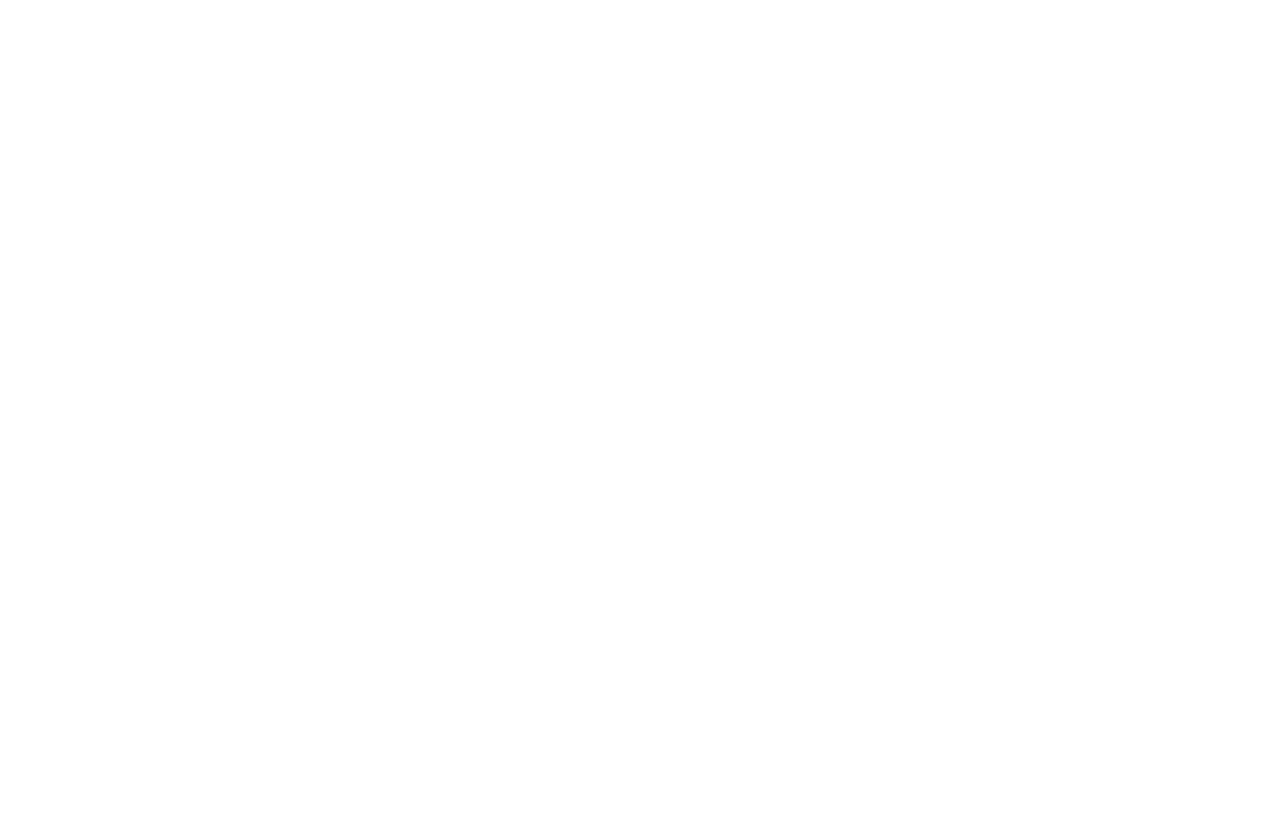
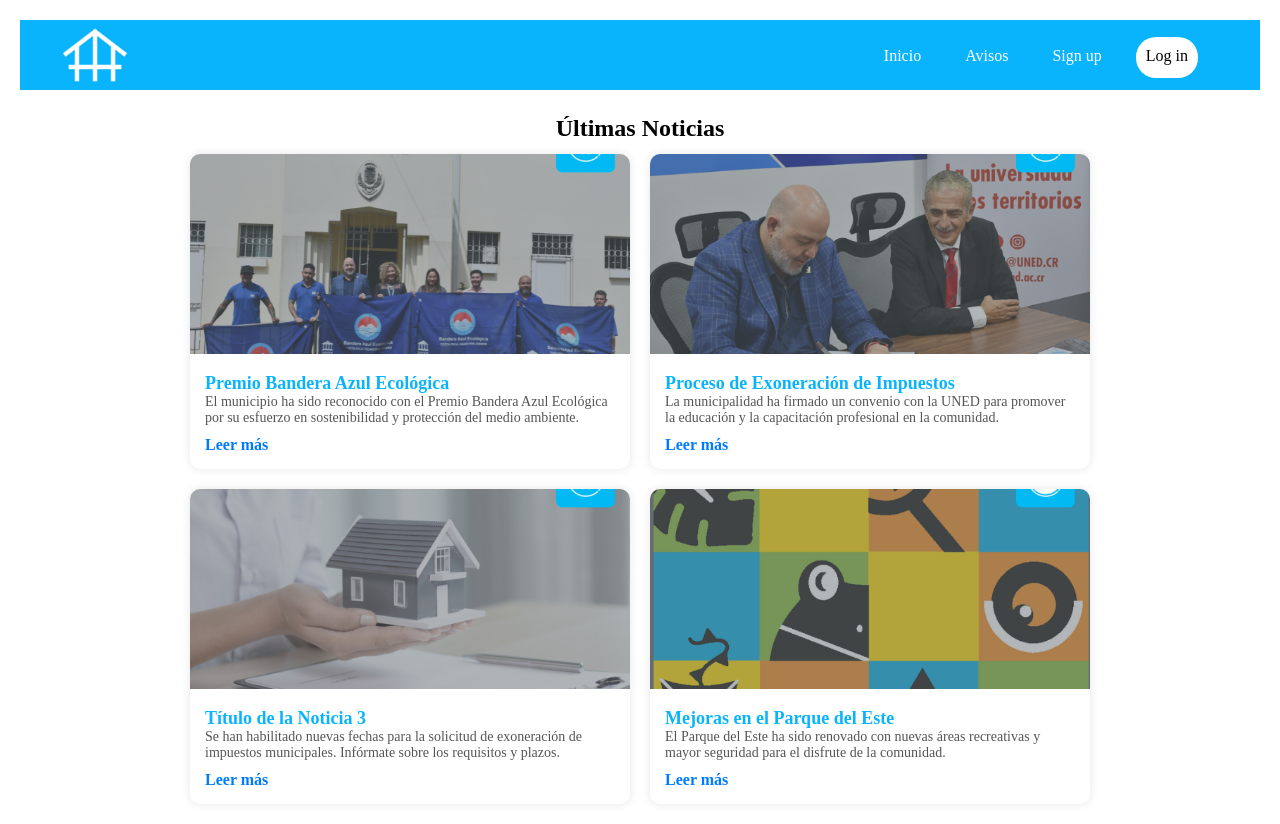
Before and after one commit to nanoulloa/proyecto_software1, a plain HTML site: page Noticias.html in a window 1280 px wide. Before the commit the page ends 800 px from the top, so only its background shows below. Drawn offline with Linux system fonts and the light colour scheme.

Commit message:
noticias Html y css archivo
noticias Html y css archivo

```diff
--- a/Noticias.html
+++ b/Noticias.html
@@ -4,8 +4,67 @@
     <meta charset="UTF-8">
     <meta name="viewport" content="width=device-width, initial-scale=1.0">
     <title>Document</title>
+    <link rel="stylesheet" href="/noticias.css">
+    <link rel="stylesheet" type="text/css" href="montesdeoca.css">
 </head>
 <body>
+    <header class="menu_principal">
+        <div class="logo_header">
+            <img class="imagen" src="./img/logo header.png" alt="logo de la municipalidad">
+        </div>
+        <ul class="opciones">
+            <li class="elemento_menu"><a class="enlace_menu" href="#">Inicio</a></li>
+            <li class="elemento_menu"><a class="enlace_menu" href="#">Avisos</a></li>
+            <li class="elemento_menu signup_item"><a class="enlace_menu" href="#">Sign up</a></li>
+            <li class="elemento_menu login_item"><a class="enlace_menu" href="#">Log in</a></li>
+        </ul>
 
+    </header>
+
+    <main>
+        <h2>Últimas Noticias</h2>
+    <div class="news-container">
+        <div class="news-card">
+            <div class="news-image">
+                <img src="/img/bandera_azul-2025.png" alt="Bandera Azul">
+            </div>
+            <div class="news-content">
+                <h3>Premio Bandera Azul Ecológica</h3>
+                <p>El municipio ha sido reconocido con el Premio Bandera Azul Ecológica por su esfuerzo en sostenibilidad y protección del medio ambiente.</p>
+                <a href="#">Leer más</a>
+            </div>
+        </div>
+        <div class="news-card">
+            <div class="news-image">
+                <img src="/img/Convenio_Uned.png" alt="Convenio uned">
+            </div>
+            <div class="news-content">
+                <h3>Proceso de Exoneración de Impuestos</h3>
+                <p>La municipalidad ha firmado un convenio con la UNED para promover la educación y la capacitación profesional en la comunidad.</p>
+                <a href="#">Leer más</a>
+            </div>
+        </div>
+        <div class="news-card">
+            <div class="news-image">
+                <img src="/img/exoneracion.png" alt="exoneracion">
+            </div>
+            <div class="news-content">
+                <h3>Título de la Noticia 3</h3>
+                <p>Se han habilitado nuevas fechas para la solicitud de exoneración de impuestos municipales. Infórmate sobre los requisitos y plazos.</p>
+                <a href="#">Leer más</a>
+            </div>
+        </div>
+        <div class="news-card">
+            <div class="news-image">
+                <img src="/img/mejoras_ parque_del_este.png" alt="Mejoras en parque">
+            </div>
+            <div class="news-content">
+                <h3>Mejoras en el Parque del Este</h3>
+                <p>El Parque del Este ha sido renovado con nuevas áreas recreativas y mayor seguridad para el disfrute de la comunidad.</p>
+                <a href="#">Leer más</a>
+            </div>
+        </div>
+    </div>
+    </main>
 </body>
 </html>
--- /dev/null
+++ b/noticias.css
@@ -0,0 +1,62 @@
+body {
+    font-family: Arial, sans-serif;
+    background-color: white;
+    margin: 0;
+    padding: 20px;
+    color: black;
+}
+
+h2{
+    color: black;
+    margin-top: 2%;
+    text-align:center;
+}
+
+.news-container {
+    display: grid;
+    grid-template-columns: repeat(2, 1fr);
+    gap: 20px;
+    max-width: 900px;
+    margin: auto;
+    margin-top: 1%;
+}
+.news-card {
+    background: white;
+    border-radius: 10px;
+    overflow: hidden;
+    box-shadow: 0 0 10px rgba(0,0,0,0.1);
+    transition: transform 0.3s;
+    color: black;
+}
+.news-card:hover {
+    transform: scale(1.03);
+}
+.news-image img {
+    width: 100%;
+    height: 200px;
+    object-fit: cover;
+}
+.news-content {
+    padding: 15px;
+}
+.news-content h3 {
+    margin: 0;
+    font-size: 18px;
+    color: #0AB4FD;
+}
+.news-content p {
+    font-size: 14px;
+    color: #555;
+}
+.news-content a {
+    display: inline-block;
+    margin-top: 10px;
+    color: #007BFF;
+    text-decoration: none;
+    font-weight: bold;
+}
+@media (max-width: 768px) {
+    .news-container {
+        grid-template-columns: 1fr;
+    }
+}
```
Also changed, not shown: montesdeoca.html (+1 -1 lines), img/Convenio_Uned.png (added), img/bandera_azul-2025.png (added), img/exoneracion.png (added), img/mejoras_ parque_del_este.png (added).
